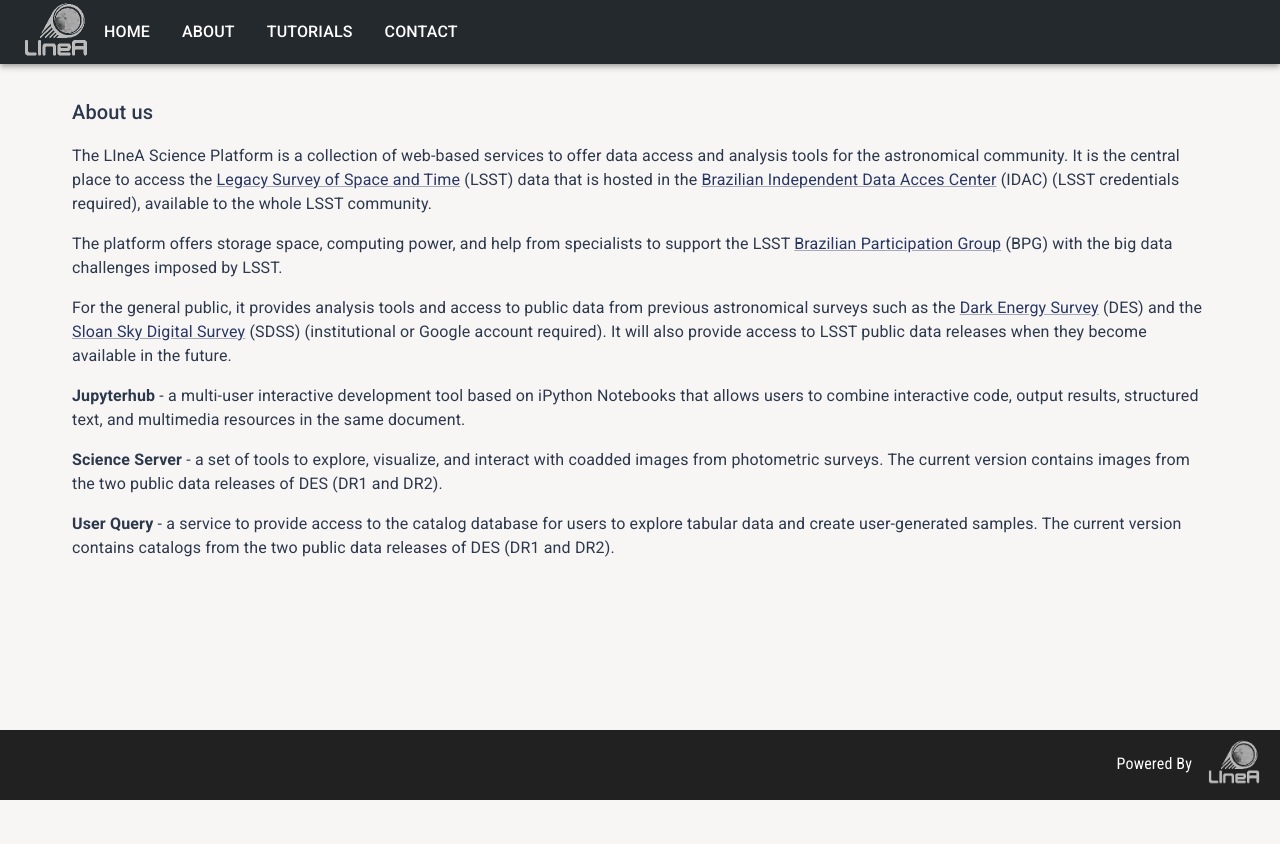
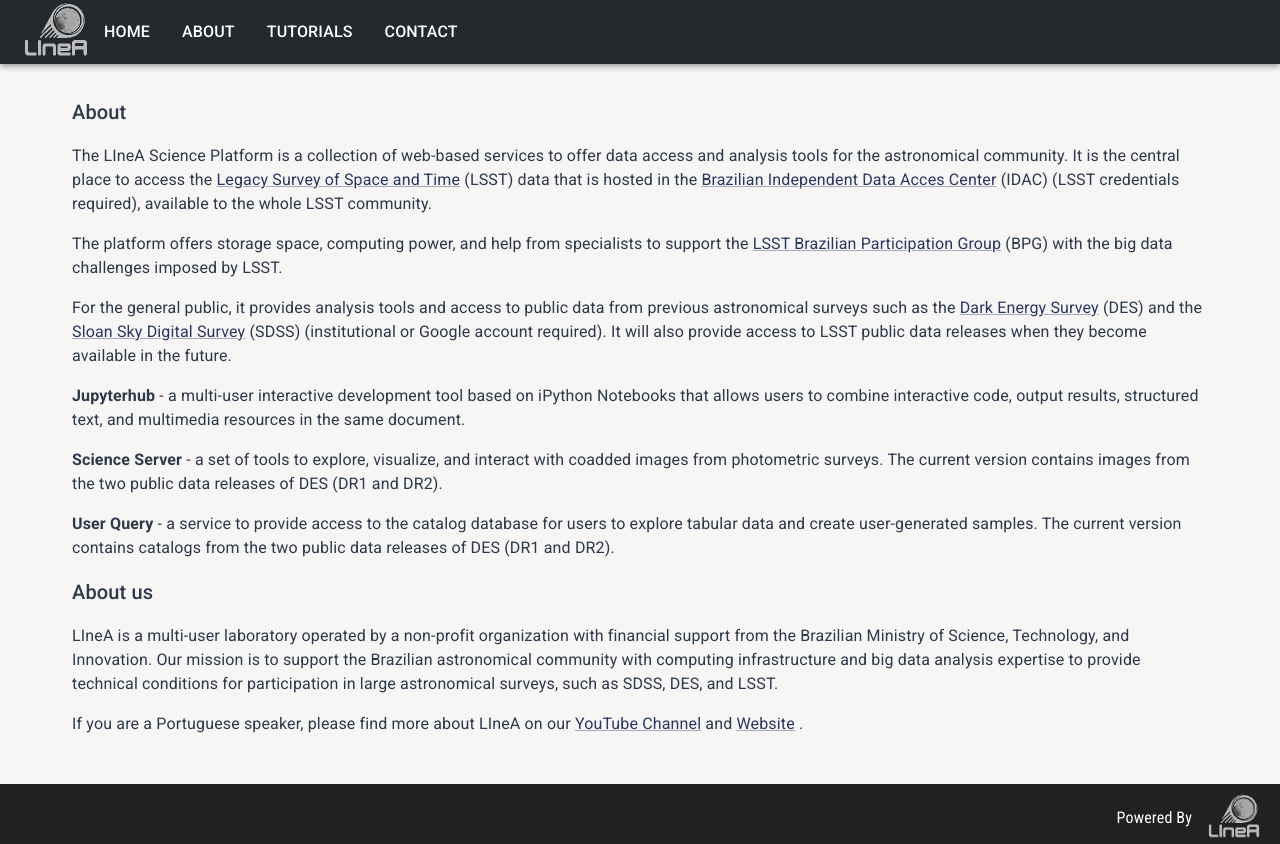
Before and after one commit to linea-it/lsp_landing_page, a Next.js app in the folder lsp/: page /about in a window 1280 px wide. Before the commit the page ends 800 px from the top, so only its background shows below. Built offline with nearby package versions, Linux system fonts and the light colour scheme.

Commit message:
Updated about page

```diff
--- a/lsp/pages/about.js
+++ b/lsp/pages/about.js
@@ -6,7 +6,7 @@
     <Container className={classes.root}>
       <Grid container spacing={8}>
         <Grid item xs={12}>
-          <Typography variant="h6">About us</Typography>
+          <Typography variant="h6">About</Typography>
           <Typography variant="body1" component="span">
             <p>
               The LIneA Science Platform is a collection of web-based services to offer data access and analysis tools for the astronomical community. It is the central place to access the
@@ -30,14 +30,14 @@
               (IDAC) (LSST credentials required), available to the whole LSST community.
             </p>
             <p>
-              The platform offers storage space, computing power, and help from specialists to support the LSST
+              The platform offers storage space, computing power, and help from specialists to support the
               {' '}
               <Link
                 href="https://linea.org.br/010-ciencia/projetos/4-lsst/brasil-na-era-do-lsst/"
                 target="_blank"
                 rel="noreferrer"
               >
-                Brazilian Participation Group
+                LSST Brazilian Participation Group
               </Link>{' '}
               (BPG) with the big data challenges imposed by LSST.
             </p>
@@ -72,6 +72,33 @@
               <strong>User Query</strong> - a service to provide access to the catalog database for users to explore tabular data and create user-generated samples. The current version contains catalogs from the two public data releases of DES (DR1 and DR2).
             </p>
           </Typography>
+          <Typography variant="h6">About us</Typography>
+          <Typography variant="body1" component="span">
+            <p>
+              LIneA is a multi-user laboratory operated by a non-profit organization with financial support from the Brazilian Ministry of Science, Technology, and Innovation. Our mission is to support the Brazilian astronomical community with computing infrastructure and big data analysis expertise to provide technical conditions for participation in large astronomical surveys, such as SDSS, DES, and LSST.
+            </p>
+            {' '}
+            <p>
+              If you are a Portuguese speaker, please find more about LIneA on our
+              {' '}
+              <Link
+                href="https://youtu.be/jC-k85tfd0Y"
+                target="_blank"
+                rel="noreferrer"
+              >
+                YouTube Channel
+              </Link>{' '}
+              and
+              {' '}
+              <Link
+                href="http://linea.org.br"
+                target="_blank"
+                rel="noreferrer"
+              >
+                Website
+              </Link>{' '}.
+            </p>
+          </Typography>
         </Grid>
       </Grid>
     </Container>
```
